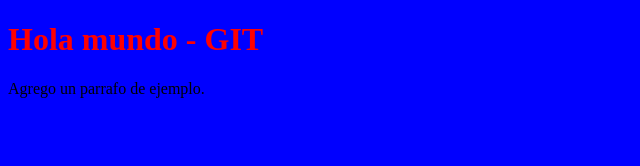
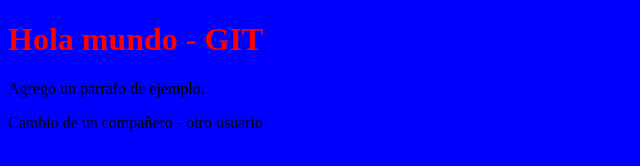
Before and after one commit to AlanEPrestia/GIT_24179, a plain HTML site: page index.html in a window 1280 px wide. Shown: the whole page, without its empty margins (0-640 px from the left). Drawn offline with Linux system fonts and the light colour scheme.

Commit message:
Agregue un parrafo en index.html

```diff
--- a/index.html
+++ b/index.html
@@ -10,5 +10,6 @@
 <body>
     <h1>Hola mundo - GIT</h1>
     <p>Agrego un parrafo de ejemplo.</p>
+    <p>Cambio de un compañero - otro usuario</p>
 </body>
 </html>
```
